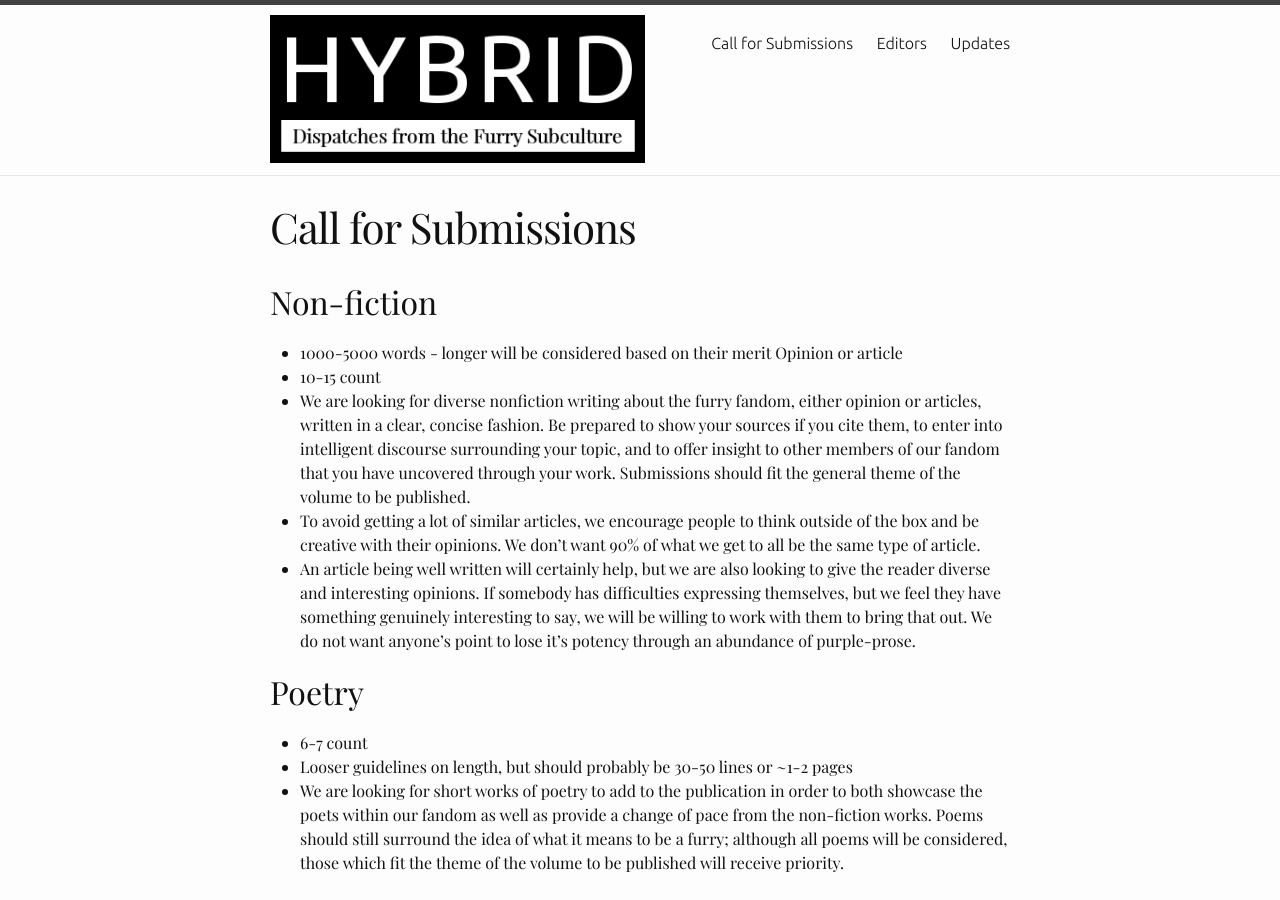
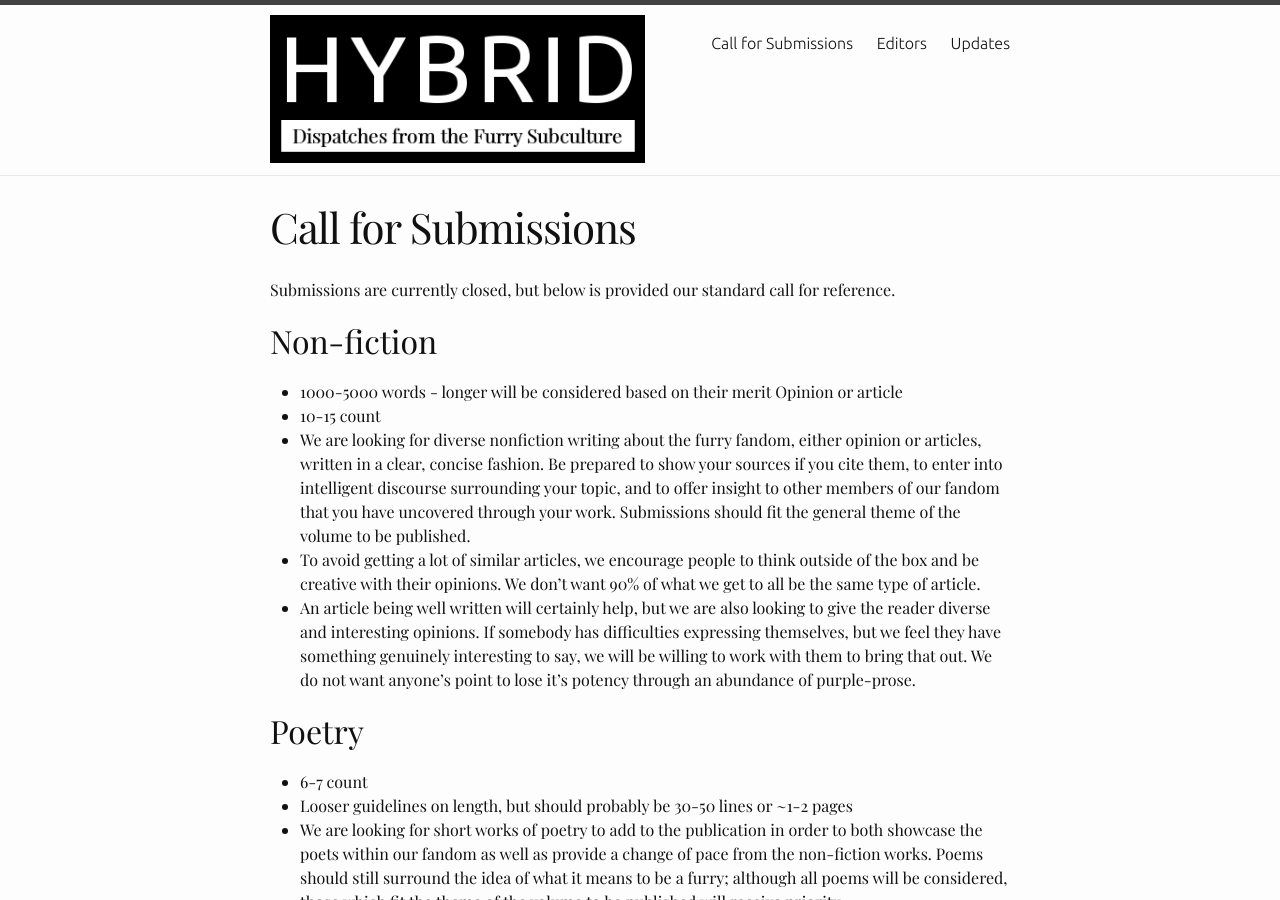
Before and after one commit to hybridink/hybrid.ink, a Jekyll site: the page built from call-for-submissions.md, in a window 1280 px wide and 900 px high. Built offline with Jekyll 4.4.1, drawn with Linux system fonts in a browser that asks for light colours.

Commit message:
Add note about call

```diff
--- a/call-for-submissions.md
+++ b/call-for-submissions.md
@@ -2,6 +2,8 @@
 layout: page
 title: Call for Submissions
 ---
+
+Submissions are currently closed, but below is provided our standard call for reference.
 
 ## Non-fiction
 * 1000-5000 words - longer will be considered based on their merit
```
